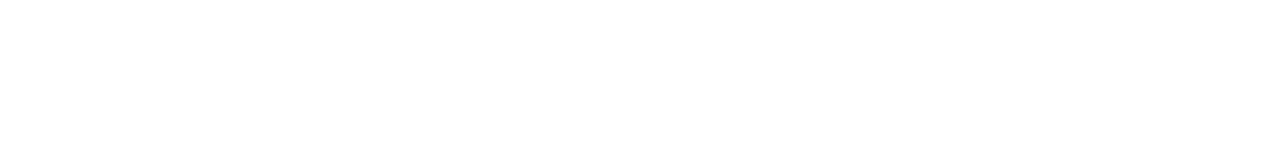
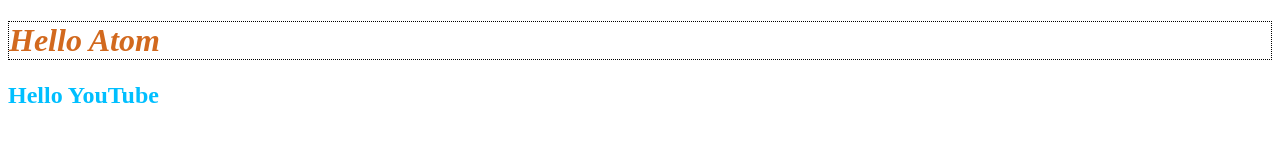
Before and after one commit to retroglyph/Atom_Sass_Git_Tutorial, a plain HTML site: page component1/index.html in a window 1280 px wide. Drawn offline with Linux system fonts and the light colour scheme.

Commit message:
* test complete

```diff
--- a/component1/index.html
+++ b/component1/index.html
@@ -3,8 +3,10 @@
     <head>
         <meta charset="utf-8">
         <title>Component 1 index.html</title>
+        <link rel="stylesheet" href="style.min.css">
     </head>
     <body>
-
+        <h1>Hello Atom</h1>
+        <h2>Hello YouTube</h2>
     </body>
 </html>
--- a/component1/style.scss
+++ b/component1/style.scss
@@ -1,4 +1,8 @@
 h1 {
-    color: orange;
+    color: chocolate;
     border: 1px dotted black;
+    font-style: italic;
 }
+h2 {
+    color: deepskyblue;
+}
```
Also changed, not shown: component1/style.min.css.
